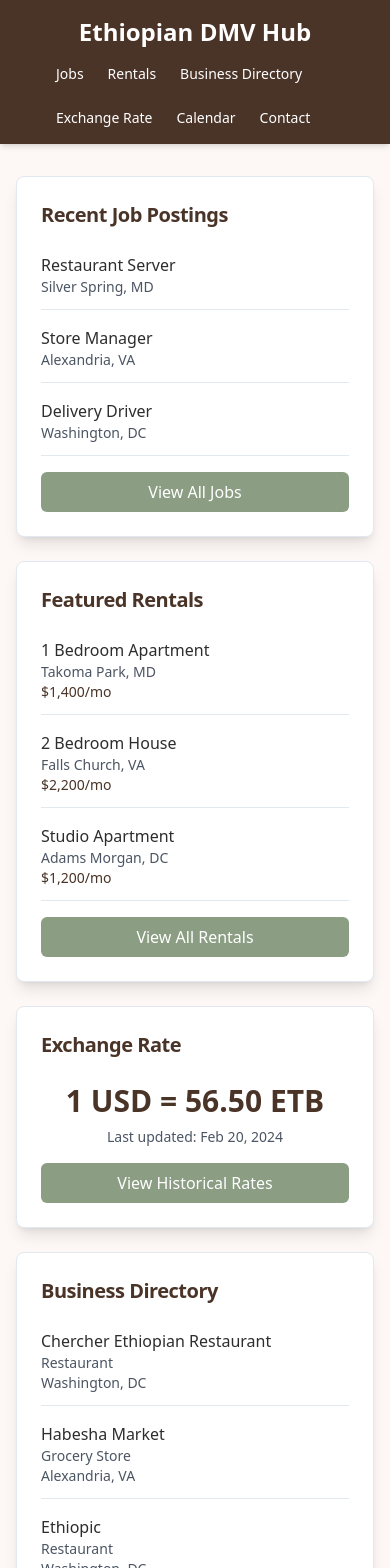
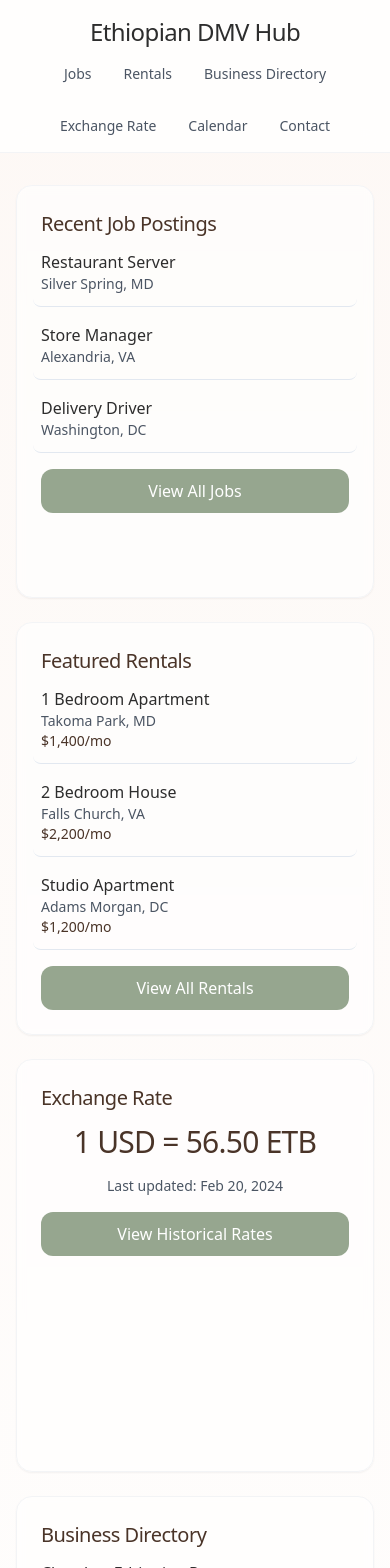
Before and after one commit to beka10f/ethioconnect-hub, a React (Vite) app: page / in a window 390 px wide. Shown: the top 1568 px of the page. Built offline with nearby package versions, Linux system fonts and the light colour scheme.

Commit message:
Update design for modern look
Revamp the application's design to achieve a modern aesthetic reminiscent of Apple. Ensure that the layout is responsive for optimal viewing across various devices.
[skip gpt_engineer]

```diff
--- a/src/components/BusinessDirectoryPortal.tsx
+++ b/src/components/BusinessDirectoryPortal.tsx
@@ -11,13 +11,13 @@ const BusinessDirectoryPortal = () => {
     <Portal title="Business Directory">
       <div className="space-y-4">
         {businesses.map((business, index) => (
-          <div key={index} className="border-b last:border-0 pb-3">
-            <h3 className="font-medium text-ethiopian-charcoal">{business.name}</h3>
+          <div key={index} className="group border-b last:border-0 pb-3 hover:bg-gray-50/50 rounded-lg transition-colors duration-200 -mx-2 px-2">
+            <h3 className="font-medium text-ethiopian-charcoal group-hover:text-ethiopian-coffee transition-colors">{business.name}</h3>
             <p className="text-sm text-gray-600">{business.type}</p>
             <p className="text-sm text-gray-600">{business.location}</p>
           </div>
         ))}
-        <button className="w-full mt-4 bg-ethiopian-sage text-white py-2 rounded-md hover:bg-opacity-90 transition-colors">
+        <button className="w-full mt-4 bg-ethiopian-sage/90 backdrop-blur-sm text-white py-2.5 rounded-xl hover:bg-ethiopian-sage transition-colors duration-200">
           View Full Directory
         </button>
       </div>
--- a/src/components/CalendarPortal.tsx
+++ b/src/components/CalendarPortal.tsx
@@ -3,14 +3,14 @@ import Portal from "./Portal";
 const CalendarPortal = () => {
   return (
     <Portal title="Ethiopian Calendar">
-      <div className="text-center">
-        <div className="text-2xl font-bold text-ethiopian-coffee mb-2">የካቲት 13, 2016 EC</div>
+      <div className="text-center space-y-4">
+        <div className="text-2xl font-medium text-ethiopian-coffee tracking-tight">የካቲት 13, 2016 EC</div>
         <p className="text-sm text-gray-600">February 20, 2024 GC</p>
         <div className="mt-4 text-sm text-ethiopian-charcoal">
           <p>Upcoming Holiday:</p>
           <p className="font-medium">Victory of Adwa - March 2</p>
         </div>
-        <button className="w-full mt-4 bg-ethiopian-sage text-white py-2 rounded-md hover:bg-opacity-90 transition-colors">
+        <button className="w-full mt-4 bg-ethiopian-sage/90 backdrop-blur-sm text-white py-2.5 rounded-xl hover:bg-ethiopian-sage transition-colors duration-200">
           View Full Calendar
         </button>
       </div>
--- a/src/components/ExchangeRatePortal.tsx
+++ b/src/components/ExchangeRatePortal.tsx
@@ -3,10 +3,10 @@ import Portal from "./Portal";
 const ExchangeRatePortal = () => {
   return (
     <Portal title="Exchange Rate">
-      <div className="text-center">
-        <div className="text-3xl font-bold text-ethiopian-coffee mb-2">1 USD = 56.50 ETB</div>
+      <div className="text-center space-y-4">
+        <div className="text-3xl font-medium text-ethiopian-coffee tracking-tight">1 USD = 56.50 ETB</div>
         <p className="text-sm text-gray-600">Last updated: Feb 20, 2024</p>
-        <button className="w-full mt-4 bg-ethiopian-sage text-white py-2 rounded-md hover:bg-opacity-90 transition-colors">
+        <button className="w-full mt-4 bg-ethiopian-sage/90 backdrop-blur-sm text-white py-2.5 rounded-xl hover:bg-ethiopian-sage transition-colors duration-200">
           View Historical Rates
         </button>
       </div>
--- a/src/components/Header.tsx
+++ b/src/components/Header.tsx
@@ -2,17 +2,21 @@ import { Link } from "react-router-dom";
 
 const Header = () => {
   return (
-    <header className="bg-ethiopian-coffee text-white py-4 px-6 shadow-md">
-      <div className="container mx-auto flex flex-col md:flex-row justify-between items-center">
-        <h1 className="text-2xl font-bold mb-4 md:mb-0">Ethiopian DMV Hub</h1>
-        <nav className="flex flex-wrap gap-6 text-sm">
-          <Link to="/" className="hover:text-ethiopian-gold transition-colors">Jobs</Link>
-          <Link to="/" className="hover:text-ethiopian-gold transition-colors">Rentals</Link>
-          <Link to="/" className="hover:text-ethiopian-gold transition-colors">Business Directory</Link>
-          <Link to="/" className="hover:text-ethiopian-gold transition-colors">Exchange Rate</Link>
-          <Link to="/" className="hover:text-ethiopian-gold transition-colors">Calendar</Link>
-          <Link to="/" className="hover:text-ethiopian-gold transition-colors">Contact</Link>
-        </nav>
+    <header className="bg-white/80 backdrop-blur-md border-b border-gray-100 sticky top-0 z-50">
+      <div className="container mx-auto px-4 py-4">
+        <div className="flex flex-col md:flex-row justify-between items-center space-y-4 md:space-y-0">
+          <h1 className="text-2xl font-medium text-ethiopian-charcoal tracking-tight">
+            Ethiopian DMV Hub
+          </h1>
+          <nav className="flex flex-wrap justify-center gap-8 text-sm font-medium text-gray-600">
+            <Link to="/" className="hover:text-ethiopian-coffee transition-colors duration-200">Jobs</Link>
+            <Link to="/" className="hover:text-ethiopian-coffee transition-colors duration-200">Rentals</Link>
+            <Link to="/" className="hover:text-ethiopian-coffee transition-colors duration-200">Business Directory</Link>
+            <Link to="/" className="hover:text-ethiopian-coffee transition-colors duration-200">Exchange Rate</Link>
+            <Link to="/" className="hover:text-ethiopian-coffee transition-colors duration-200">Calendar</Link>
+            <Link to="/" className="hover:text-ethiopian-coffee transition-colors duration-200">Contact</Link>
+          </nav>
+        </div>
       </div>
     </header>
   );
--- a/src/components/JobsPortal.tsx
+++ b/src/components/JobsPortal.tsx
@@ -11,12 +11,12 @@ const JobsPortal = () => {
     <Portal title="Recent Job Postings">
       <div className="space-y-4">
         {recentJobs.map((job, index) => (
-          <div key={index} className="border-b last:border-0 pb-3">
-            <h3 className="font-medium text-ethiopian-charcoal">{job.title}</h3>
+          <div key={index} className="group border-b last:border-0 pb-3 hover:bg-gray-50/50 rounded-lg transition-colors duration-200 -mx-2 px-2">
+            <h3 className="font-medium text-ethiopian-charcoal group-hover:text-ethiopian-coffee transition-colors">{job.title}</h3>
             <p className="text-sm text-gray-600">{job.location}</p>
           </div>
         ))}
-        <button className="w-full mt-4 bg-ethiopian-sage text-white py-2 rounded-md hover:bg-opacity-90 transition-colors">
+        <button className="w-full mt-4 bg-ethiopian-sage/90 backdrop-blur-sm text-white py-2.5 rounded-xl hover:bg-ethiopian-sage transition-colors duration-200">
           View All Jobs
         </button>
       </div>
--- a/src/components/Portal.tsx
+++ b/src/components/Portal.tsx
@@ -8,9 +8,9 @@ interface PortalProps {
 
 const Portal = ({ title, children }: PortalProps) => {
   return (
-    <Card className="bg-white shadow-lg hover:shadow-xl transition-shadow duration-300">
-      <CardHeader>
-        <CardTitle className="text-ethiopian-coffee text-xl font-semibold">{title}</CardTitle>
+    <Card className="bg-white/60 backdrop-blur-sm border border-gray-100 rounded-2xl hover:shadow-lg transition-all duration-300 ease-in-out">
+      <CardHeader className="pb-3">
+        <CardTitle className="text-xl font-medium text-ethiopian-coffee tracking-tight">{title}</CardTitle>
       </CardHeader>
       <CardContent>{children}</CardContent>
     </Card>
--- a/src/components/RentalsPortal.tsx
+++ b/src/components/RentalsPortal.tsx
@@ -11,13 +11,13 @@ const RentalsPortal = () => {
     <Portal title="Featured Rentals">
       <div className="space-y-4">
         {rentals.map((rental, index) => (
-          <div key={index} className="border-b last:border-0 pb-3">
-            <h3 className="font-medium text-ethiopian-charcoal">{rental.type}</h3>
+          <div key={index} className="group border-b last:border-0 pb-3 hover:bg-gray-50/50 rounded-lg transition-colors duration-200 -mx-2 px-2">
+            <h3 className="font-medium text-ethiopian-charcoal group-hover:text-ethiopian-coffee transition-colors">{rental.type}</h3>
             <p className="text-sm text-gray-600">{rental.location}</p>
             <p className="text-sm font-medium text-ethiopian-coffee">{rental.price}</p>
           </div>
         ))}
-        <button className="w-full mt-4 bg-ethiopian-sage text-white py-2 rounded-md hover:bg-opacity-90 transition-colors">
+        <button className="w-full mt-4 bg-ethiopian-sage/90 backdrop-blur-sm text-white py-2.5 rounded-xl hover:bg-ethiopian-sage transition-colors duration-200">
           View All Rentals
         </button>
       </div>
--- a/src/pages/Index.tsx
+++ b/src/pages/Index.tsx
@@ -7,10 +7,10 @@ import CalendarPortal from "@/components/CalendarPortal";
 
 const Index = () => {
   return (
-    <div className="min-h-screen bg-ethiopian-cream">
+    <div className="min-h-screen bg-gradient-to-b from-ethiopian-cream to-white">
       <Header />
       <main className="container mx-auto py-8 px-4">
-        <div className="grid grid-cols-1 md:grid-cols-2 lg:grid-cols-3 gap-6">
+        <div className="grid grid-cols-1 md:grid-cols-2 lg:grid-cols-3 gap-6 auto-rows-fr">
           <JobsPortal />
           <RentalsPortal />
           <ExchangeRatePortal />
```
